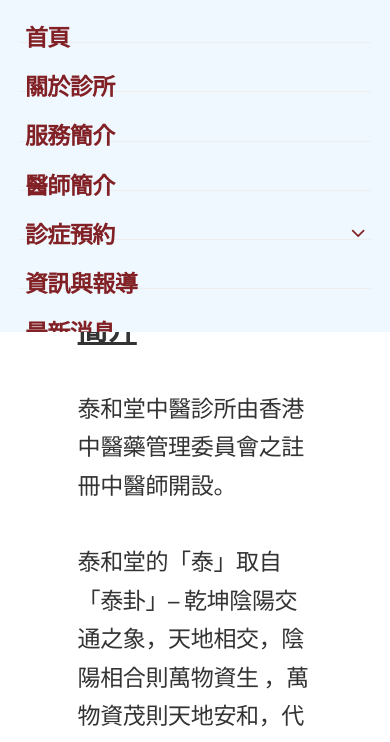
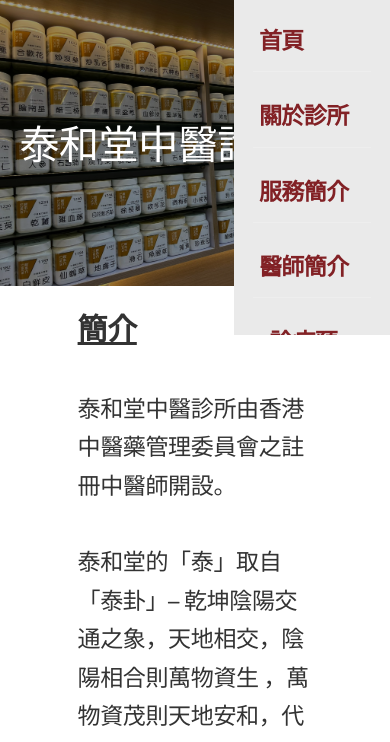
Before and after one commit to AceOfSpadesOmelette/TestPage, a plain HTML site: page index.html in a window 390 px wide. Both pictures are taken after a click on the button "hamburger". Shown: the part 93-835 px from the top of the page. Drawn offline with Linux system fonts and the light colour scheme; a web font is replaced by a local one.

Commit message:
Update style.css

```diff
--- a/CSS/style.css
+++ b/CSS/style.css
@@ -100,10 +100,14 @@ button {
 .menu {
   position: relative;
   background: var(--white);
+  height: inherit;
 }
 
 .menu-bar li{
-  height: 30px;
+  /* height: 30px; */
+  height: inherit;
+  display: grid;
+  align-items: center;
 }
 
 .menu-bar li:first-child .dropdown {
@@ -144,13 +148,11 @@ button {
   color: var(--primary-color);
 }
 
-.nav-start,
-.nav-end,
-.menu-bar,
-.right-container,
-.right-container .search {
+.nav-start, .nav-end, .menu-bar, .right-container, .right-container .search {
   display: flex;
   align-items: center;
+
+  height: inherit;
 }
 
 .dropdown {
@@ -210,6 +212,7 @@ button {
   align-items: center;
   column-gap: 1rem;
   text-align: center;
+  height: inherit;
 }
 
 .right-container .search {
@@ -259,7 +262,8 @@ button {
   .menu {
     display: none;
     position: absolute;
-    top: 87px;
+    /* top: 87px; */
+    top: 90px;
     left: 0;
     /* min-height: 100vh; */
     width: 100vw;
@@ -287,7 +291,7 @@ button {
   .menu.show,
   .dropdown.active {
     display: block;
-    background-color: aliceblue;
+    background-color: rgba(234, 234, 234, 0%);
   }
 
   .dropdown ul {
@@ -300,10 +304,13 @@ button {
     align-items: stretch;
     row-gap: 1rem;
     padding: 1rem;
-    background-color: aliceblue;
+    background-color: #eaeaea;
     max-height: 40vh;
     overflow-y: scroll;
     scrollbar-width: thin;
+    height: initial;
+    width: 40vw;
+    float: right;
   }
 
   .menu-bar .nav-link {
@@ -403,7 +410,8 @@ button {
 .main-section{
   padding: 1.2rem 3rem;
   line-height: 2rem;
-  width: 100rem;
+  /* width: 100rem; */
+  width: inherit;
   margin: auto;
   max-width: 1600px;
 }
```
